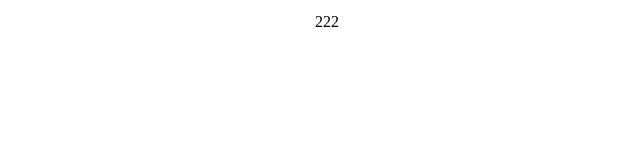
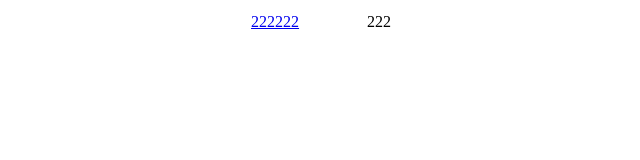
Before and after one commit to wwfabp/index, a plain HTML site: page index.html in a window 1280 px wide. Shown: the whole page, without its empty margins (37-677 px from the left). Drawn offline with Linux system fonts and the light colour scheme.

Commit message:
Update index.html

```diff
--- a/index.html
+++ b/index.html
@@ -5,7 +5,7 @@
 　　　　<title>111</title>
 　　</head>
 　　<body>
-
+<a href="./www11.html">222222</a>
 　　　　222
 
 　　</body>
```
